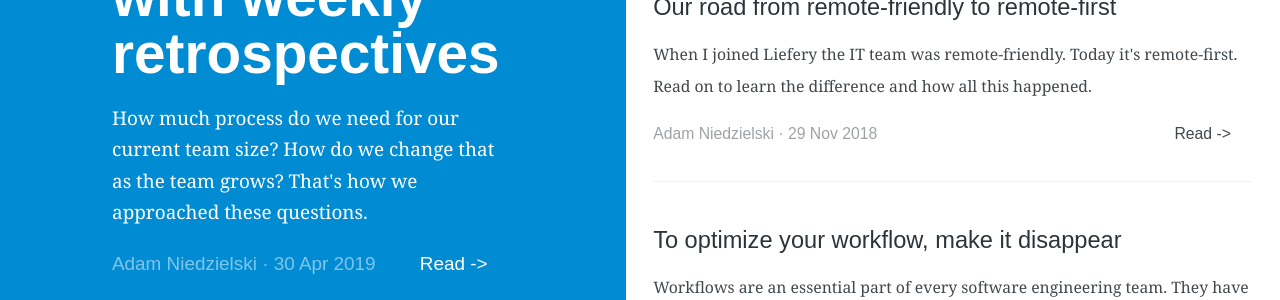
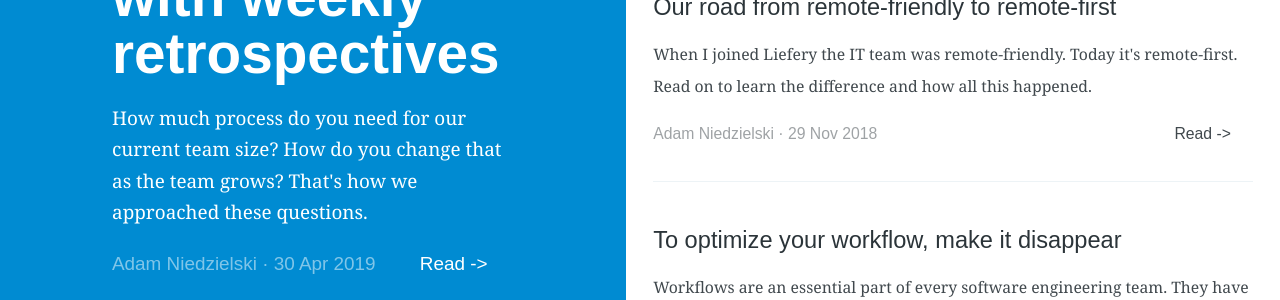
Before and after one commit to liefery-it-legacy/blog, a Jekyll site: the page built from index.html, in a window 1280 px wide. Shown: the part 676-976 px from the top of the page. Built offline with Jekyll 4.4.1, drawn with Linux system fonts in a browser that asks for light colours; some web fonts are replaced; the list of posts is cut into pages by our own code.

Commit message:
Improve excerpt

```diff
--- a/_posts/2019-04-30-the-only-constant-is-change-scaling-our-processes-with-weekly-retrospectives.md
+++ b/_posts/2019-04-30-the-only-constant-is-change-scaling-our-processes-with-weekly-retrospectives.md
@@ -3,7 +3,7 @@ layout: post
 title: "The only constant is change - scaling our processes with weekly retrospectives"
 date: 30-04-2019
 author: Adam Niedzielski
-excerpt: "How much process do we need for our current team size? How do we change that as the team grows? That's how we approached these questions."
+excerpt: "How much process do you need for our current team size? How do you change that as the team grows? That's how we approached these questions."
 ---
 
 I noticed that a lot of software developers have an allergic reaction to the
```
